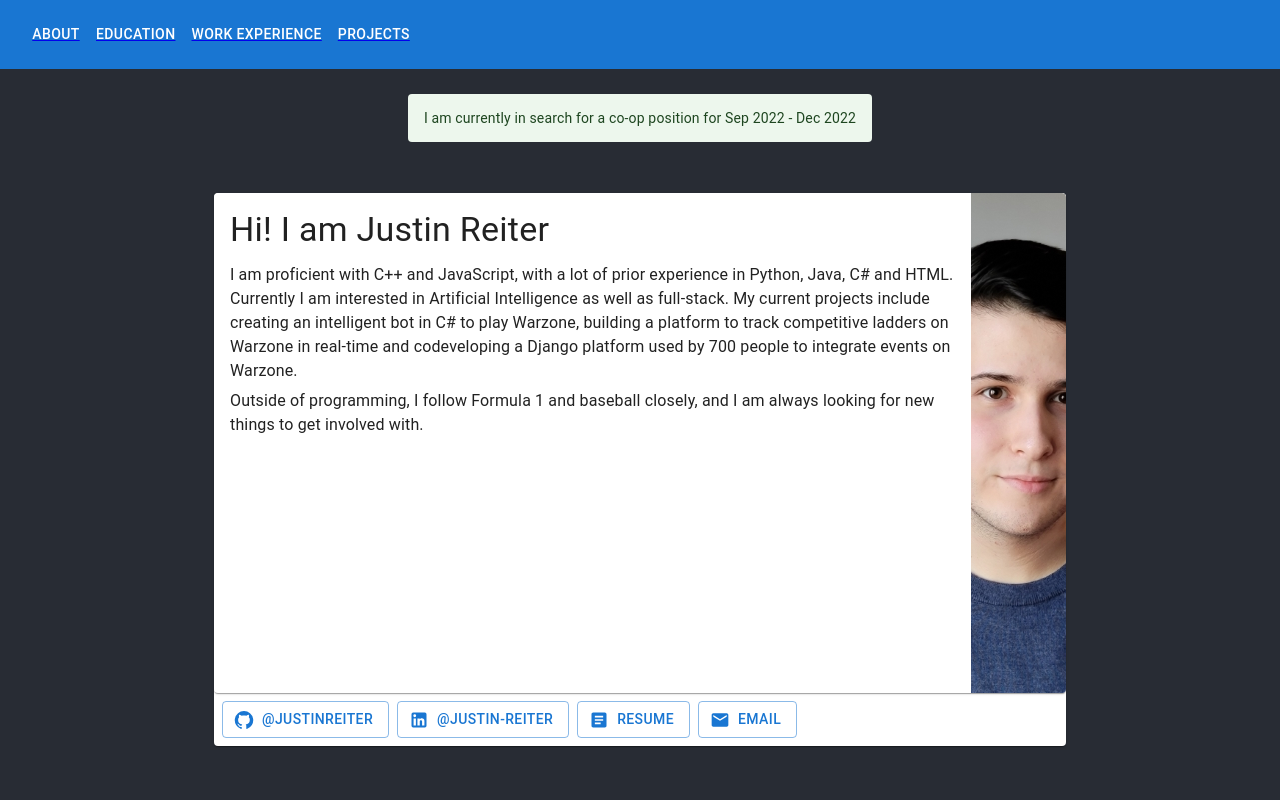
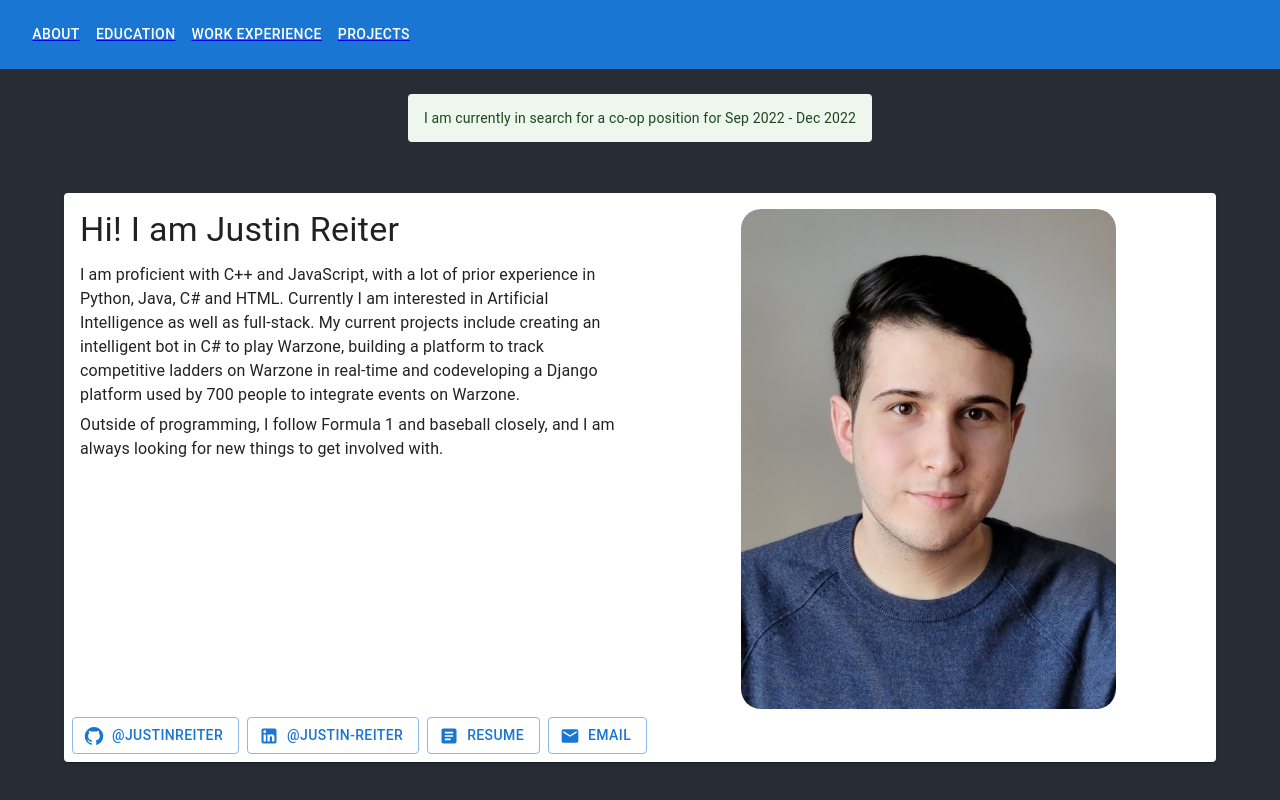
Before and after one commit to JustinReiter/JustinReiter.github.io, a React (Create React App) app: page / in a window 1280 px wide. Built offline with nearby package versions, Linux system fonts and the light colour scheme.

Commit message:
Update homepage

```diff
--- a/src/views/home/index.tsx
+++ b/src/views/home/index.tsx
@@ -7,6 +7,7 @@ import {
   CardContent,
   CardMedia,
   Container,
+  Grid,
   Link,
   Typography,
 } from '@mui/material'
@@ -21,10 +22,10 @@ import jr from '../../assets/jr_compressed.jpg';
 const Home = () => {
   console.log("render Home");
   return (
-    <Container maxWidth='md'>
+    <Container maxWidth='lg'>
       <Card sx={{ display: 'flex', flexDirection: 'column'}}>
-        <Card sx={{ display: 'flex' }}>
-          <Box sx={{ display: 'flex', flexDirection: 'column'}}>
+        <Grid container xs={12} display='flex' sx={{ justifyContent: { xs: 'center', md: 'space-between' } }}>
+          <Grid item xs={12} md={6}>
             <CardContent>
               <Typography gutterBottom variant="h4" component="div">
                 Hi! I am Justin Reiter
@@ -36,37 +37,45 @@ const Home = () => {
                 Outside of programming, I follow Formula 1 and baseball closely, and I am always looking for new things to get involved with.
               </Typography>
             </CardContent>
-          </Box>
-          <Box sx={{ display: 'flex', flexDirection: 'column'}}>
-            <CardMedia
-              component='img'
-              image={jr}
-              height="500"
-              width="375"
+          </Grid>
+          <Grid item xs={12} md={6} display='flex' sx={{ justifyContent: 'center', mt: 2 }}>
+            <img
+              style={{borderRadius: 20}}
+              src={jr}
             />
-          </Box>
-        </Card>
+          </Grid>
+        </Grid>
         <CardActions>
+          <Grid container xs={12} spacing={1}>
+            <Grid item>
               <Link href="https://github.com/JustinReiter" target="_blank" rel="noreferrer" underline="none">
                 <Button variant='outlined' startIcon={<GitHubIcon />}>
                   @JustinReiter
                 </Button>
               </Link>
+            </Grid>
+            <Grid item>
               <Link href="https://www.linkedin.com/in/justin-reiter/" target="_blank" rel="noreferrer" underline="none">
                 <Button variant='outlined' startIcon={<LinkedInIcon />}>
                   @Justin-Reiter
                 </Button>
               </Link>
+            </Grid>
+            <Grid item>
               <Link href="https://www.student.cs.uwaterloo.ca/~jdreiter/ReiterResume-3A-1.pdf" target="_blank" rel="noreferrer" underline="none">
                 <Button variant='outlined' startIcon={<ArticleIcon />}>
                   Resume
                 </Button>
               </Link>
+            </Grid>
+            <Grid item>
               <Link href="mailto:jdreiter@uwaterloo.ca" underline="none">
                 <Button variant='outlined' startIcon={<EmailIcon />}>
                   Email
                 </Button>
               </Link>
+            </Grid>
+          </Grid>
         </CardActions>
       </Card>
     </Container>
```
Lines whose indentation alone changed are shown as unchanged.
